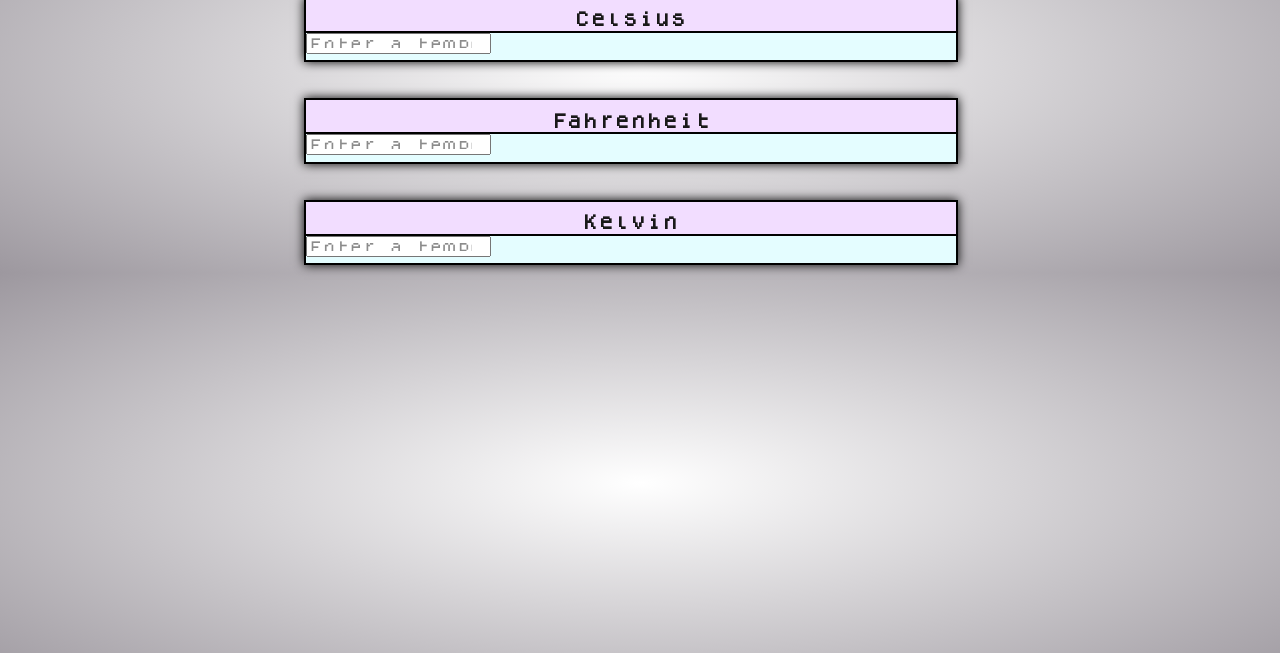
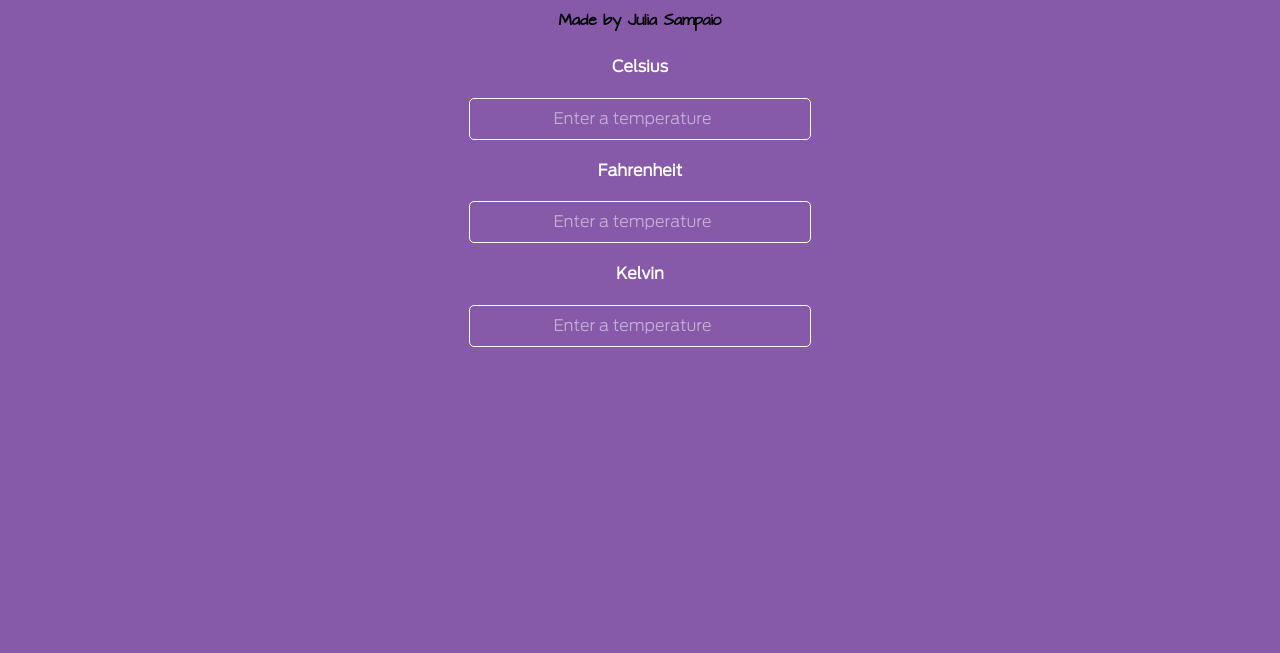
Before and after one commit to sampaiojuliadev/temperature-converter, a plain HTML site: page index.html in a window 1280 px wide. Shown: the part 147-800 px from the top of the page. Drawn offline with Linux system fonts and the light colour scheme.

Commit message:
Feat: redesign (V3)

```diff
--- a/index.html
+++ b/index.html
@@ -8,18 +8,15 @@
 </head>
 <body>
     <header>
-        <h1 class="glitch">Temperature Converter</h1>
+        <h1 class="title">Temperature Converter</h1>
         <div class="made-by">
             <h3>Made by Julia Sampaio</h3>
         </div>
     </header>
-<br>
-<br>
+    <h2>Celsius</h2>
     <div class="wrapper">
-        <div class="titlebox"> <h2>Celsius</h2> </div>
-            <div class="container1">
-                <div class="temperature-container">
-                    <label></label>
+        <div class="temperature-wrapper">
+            <div class="input-wrapper">
                 <input
                     type="number"
                     id="celsius"
@@ -30,14 +27,9 @@
             />
             </div>
         </div>
-    </div>
-<br>
-<br>
-    <div class="wrapper">
-        <div class="titlebox"> <h2>Fahrenheit</h2> </div>
-            <div class="container2">
-                <div class="temperature-container">
-                    <label></label>
+        <h2>Fahrenheit</h2>
+        <div class="temperature-wrapper">
+            <div class="input-wrapper">
                 <input
                     type="number"
                     id="fahrenheit"
@@ -48,14 +40,9 @@
                 />
             </div>
         </div>
-    </div>
-<br>
-<br>
-    <div class="wrapper">
-        <div class="titlebox"> <h2>Kelvin</h2> </div>
-            <div class="container3"></div>
-                <div class="temperature-container">
-                    <label></label>
+        <h2>Kelvin</h2>
+        <div class="temperature-wrapper">
+            <div class="input-wrapper">
                 <input
                     type="number"
                     id="kelvin"
@@ -67,6 +54,9 @@
             </div>
         </div>
     </div>
+    <div class="linktree-button">
+
+    </div>
     <script src="index.js"></script>
 </body>
 </html>
--- a/styles/styles.css
+++ b/styles/styles.css
@@ -3,37 +3,34 @@
     src: url(../fonts/ArchitectsDaughter.ttf);
 }
 @font-face {
-    font-family: 'dogica';
-    src: url(../fonts/dogica.otf);
+    font-family: 'lora';
+    src: url(../fonts/Lora-VariableFont_wght.ttf);
 }
 @font-face {
-    font-family: 'glitch';
-    src: url(../fonts/Doctor\ Glitch.otf);
+  font-family: 'FB';
+  src: url(../fonts/FB\ Web\ Use\ Only.woff.ttf);
 }
 body {
-    display: grid;
-    place-content: center;
-    background: radial-gradient(#ffffff, #9d989f);
-    background-size: cover;
+  display: grid;
+  place-content: center;
+  background-color: #865aa8;
+  background-size: cover;
+  min-height: 35rem;
 }
 label{
     color: #191919;
-    font-family: 'dogica';
+    font-family: 'FB';
     text-align: center;
 }
 ::placeholder{
     opacity: 0.5;
-    color: #191919;
-    font-family: 'dogica';
+    color: white;
+    font-family: 'FB';
     text-align: center;
-
 }
 h1 {
-  color: #fff;
-  font-family: 'dogica';
-  -webkit-text-stroke-width: 1px;
-    -webkit-text-stroke-color: black;
-
+  color: white;
+  font-family: 'lora';
 }
 h3{
     font-size: small;
@@ -41,36 +38,36 @@ h3{
     text-align: center;
 }
 h2{
-    color: #191919;
-    font-family: 'dogica';
+    color: white;
+    font-family: 'FB';
     text-align: center;
     font-size: medium;
 }
 .wrapper {
-  background-color: #E4FDFF;
+  display: flex;
+  flex-direction: column;
+  align-items: space-between;
+}
+.temperature-wrapper {
   align-items: center;
   justify-content: center;
-  width: 650px;
-  border: 2px solid black;
-  border-top: 0cm;
-  box-shadow: 0px 0px 10px rgba(0, 0, 0, 1);
+  margin: 0.5rem 0;
 }
-.temperature-container .input-data{
+.input-wrapper {
+  display: flex;
+  align-items: center;
+  justify-content: center;
+}
+.input {
+  background: transparent;
+  border: none;
+  width: 320px;
   height: 40px;
-  width: 100px;
-  position: relative;
+  font-size: 16px;
+  padding: 0 10px;
+  border: 0.05rem solid white;
+  border-radius: 5px;
 }
-.temperature-container .input-data input{
-  height: 100%;
-  width: 100%;
-  border: none;
+.input:focus {
+  outline: none;
 }
-.titlebox {
-  align-content: center;
-  background-color: #F2DDFF;
-  border: 2px solid black;
-  border-left: 0cm;
-  border-right: 0cm;
-  width: 100%;
-  height: 50%;
-}
```
Also changed, not shown: fonts/Doctor Glitch.otf (deleted), fonts/FB Web Use Only.woff.ttf (added), fonts/Lora-VariableFont_wght.ttf (added), fonts/Pixelary.otf (deleted), fonts/dogica.otf (deleted). Lines whose indentation alone changed are shown as unchanged.
